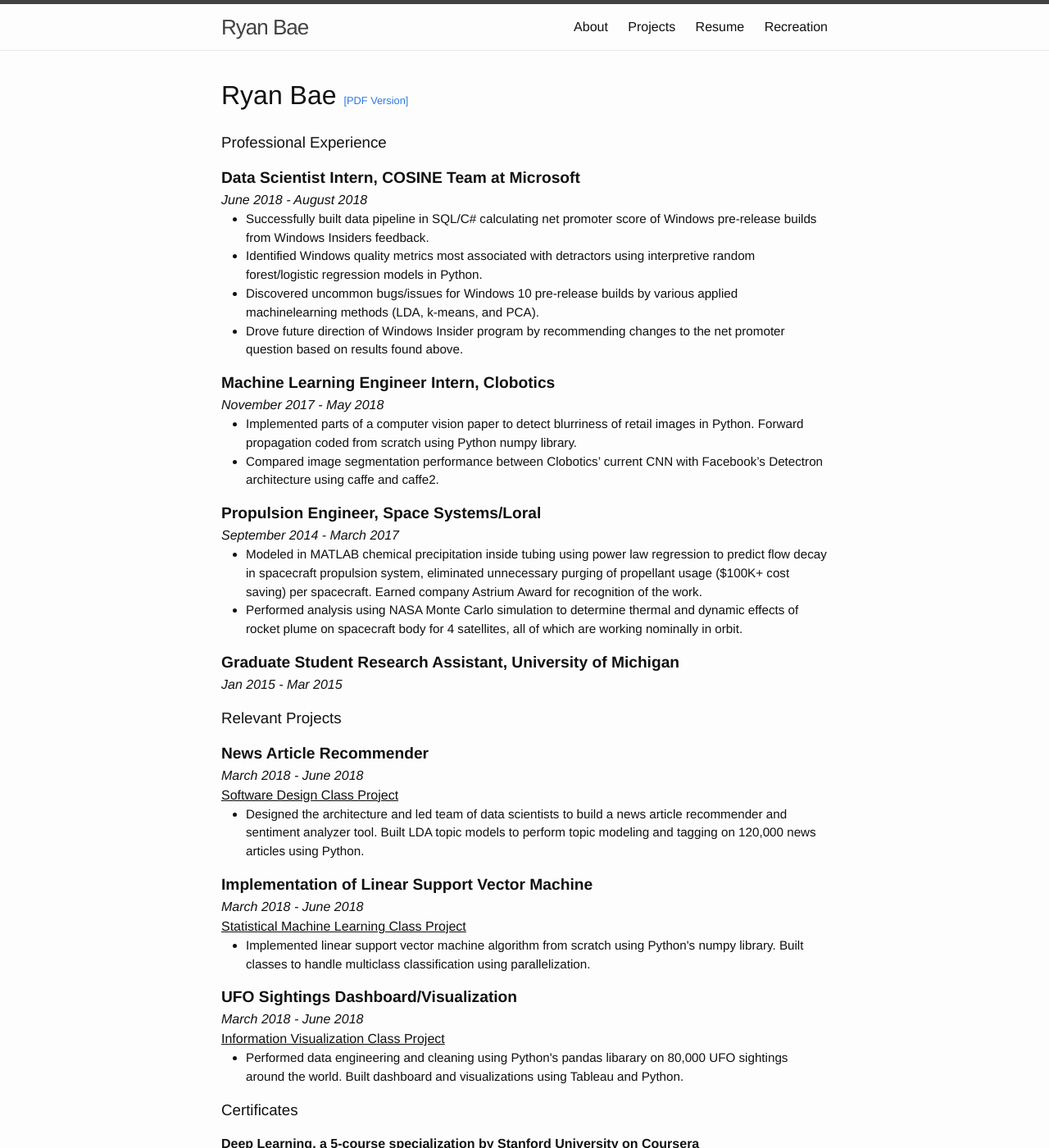
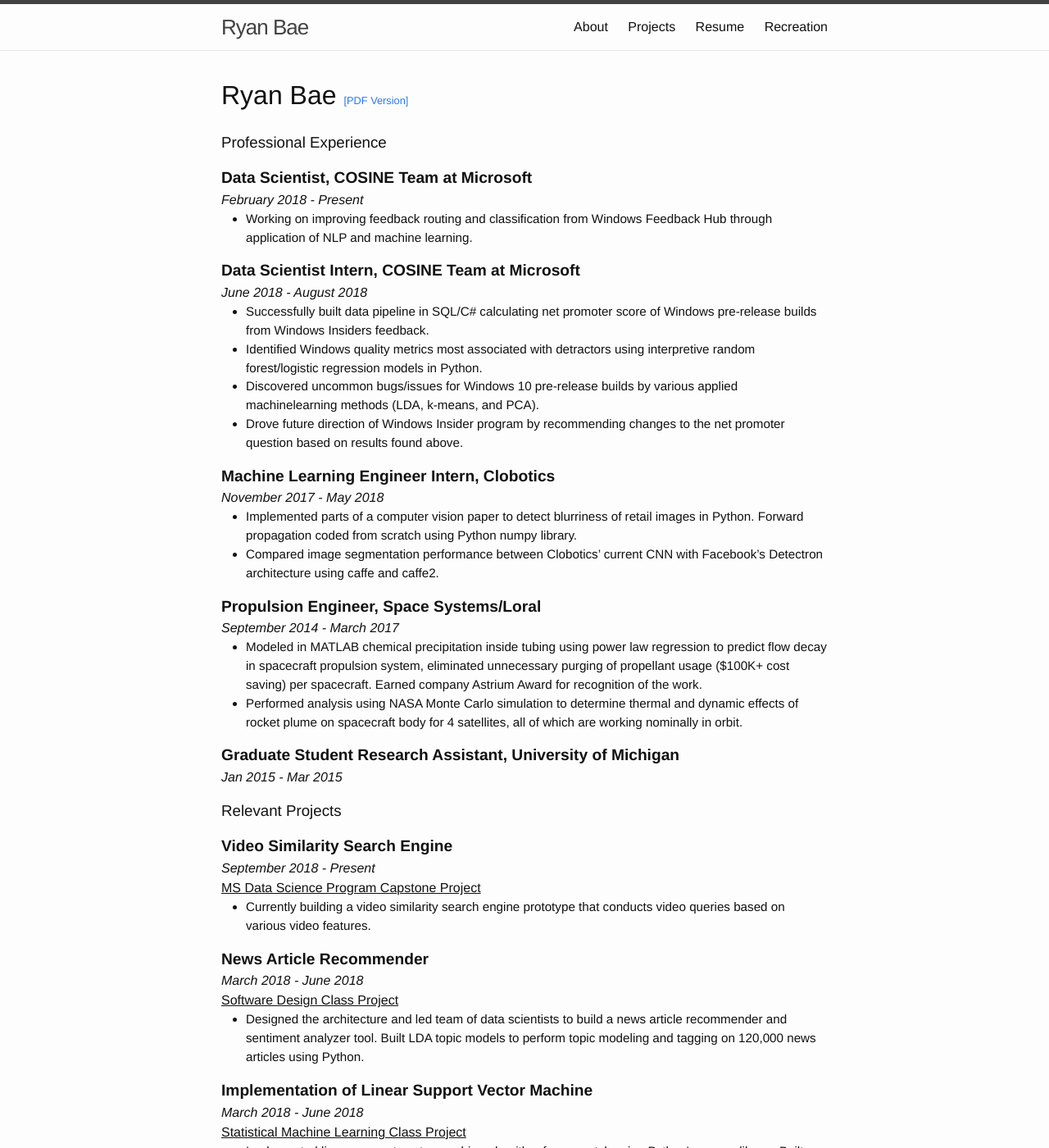
Before and after one commit to ryanbae89/ryanbae89.github.io, a Jekyll site: the page built from 03-resume.html, in a window 1280 px wide and 1400 px high. Shown: the whole window at 82% size. Built offline with Jekyll 4.4.1, drawn with Linux system fonts in a browser that asks for light colours.

Commit message:
updated about and resume sections, new post

```diff
--- a/03-resume.html
+++ b/03-resume.html
@@ -9,6 +9,16 @@ permalink: /resume/
 	<h1 style="margin-bottom: 20px;">Ryan Bae <a href="/files/RyanBaeResume_10172018.pdf" style="font-size: 0.4em;">[PDF Version]</a></h1>
 
 	<h3 class="text-muted ressection">Professional Experience</h3>
+
+	<div class="row"><div class="col-sm-12">
+		<b style="font-size: 1.2em;">Data Scientist, COSINE Team at Microsoft</b><br/>
+		<i>February 2018 - Present</i>
+		<ul style="font-size: 0.95em;">
+			<li>Working on improving feedback routing and classification from Windows Feedback Hub through application
+					of NLP and machine learning. </li>
+		</ul>
+	</div></div>
+
 	<div class="row"><div class="col-sm-12">
 		<b style="font-size: 1.2em;">Data Scientist Intern, COSINE Team at Microsoft</b><br/>
 		<i>June 2018 - August 2018</i>
@@ -39,8 +49,11 @@ Detectron	architecture	using	caffe	and	caffe2. </li>
 		<b style="font-size: 1.2em;">Propulsion Engineer, Space Systems/Loral</b><br/>
 		<i>September 2014 - March 2017</i>
 		<ul style="font-size: 0.95em;">
-			<li>Modeled in MATLAB chemical precipitation inside tubing using power law regression to predict flow decay in spacecraft propulsion system, eliminated unnecessary purging of propellant usage ($100K+ cost saving) per spacecraft. Earned company Astrium Award for recognition of the work. </li>
-      <li>Performed analysis using NASA Monte Carlo simulation to determine thermal and dynamic effects of rocket plume on spacecraft body for 4 satellites, all of which are working nominally in orbit. </li>
+			<li>Modeled in MATLAB chemical precipitation inside tubing using power law regression to predict flow
+				decay in spacecraft propulsion system, eliminated unnecessary purging of propellant usage ($100K+ cost saving)
+				per spacecraft. Earned company Astrium Award for recognition of the work. </li>
+      <li>Performed analysis using NASA Monte Carlo simulation to determine thermal and dynamic effects of
+				rocket plume on spacecraft body for 4 satellites, all of which are working nominally in orbit. </li>
 		</ul>
 	</div></div>
 
@@ -52,12 +65,24 @@ Detectron	architecture	using	caffe	and	caffe2. </li>
 	</div></div>
 
 	<h3 class="text-muted ressection">Relevant Projects</h3>
+
+	<div class="row"><div class="col-sm-12">
+		<b style="font-size: 1.2em;">Video Similarity Search Engine</b><br/>
+		<i>September 2018 - Present</i><br/>
+		<u>MS Data Science Program Capstone Project</u>
+		<ul style="font-size: 0.95em;">
+			<li>Currently building a video similarity search engine prototype that conducts video queries based on
+					various video features.</li>
+		</ul>
+	</div></div>
+
 	<div class="row"><div class="col-sm-12">
 		<b style="font-size: 1.2em;">News Article Recommender</b><br/>
 		<i>March 2018 - June 2018</i><br/>
 		<u>Software Design Class Project</u>
 		<ul style="font-size: 0.95em;">
-			<li>Designed the architecture and led team of data scientists to build a news article recommender and sentiment analyzer tool. Built LDA topic models to perform topic modeling and tagging on 120,000 news articles using Python.</li>
+			<li>Designed the architecture and led team of data scientists to build a news article recommender and sentiment
+				analyzer tool. Built LDA topic models to perform topic modeling and tagging on 120,000 news articles using Python.</li>
 		</ul>
 	</div></div>
 
@@ -66,7 +91,8 @@ Detectron	architecture	using	caffe	and	caffe2. </li>
     <i>March 2018 - June 2018</i><br/>
     <u>Statistical Machine Learning Class Project</u>
     <ul style="font-size: 0.95em;">
-      <li>Implemented linear support vector machine algorithm from scratch using Python's numpy library. Built classes to handle multiclass classification using parallelization.</li>
+      <li>Implemented linear support vector machine algorithm from scratch using Python's numpy library.
+				Built classes to handle multiclass classification using parallelization.</li>
     </ul>
   </div></div>
 
@@ -75,7 +101,8 @@ Detectron	architecture	using	caffe	and	caffe2. </li>
     <i>March 2018 - June 2018</i><br/>
     <u>Information Visualization Class Project</u>
     <ul style="font-size: 0.95em;">
-      <li>Performed data engineering and cleaning using Python's pandas libarary on 80,000 UFO sightings around the world. Built dashboard and visualizations using Tableau and Python. </li>
+      <li>Performed data engineering and cleaning using Python's pandas libarary on 80,000 UFO sightings around the world.
+				Built dashboard and visualizations using Tableau and Python. </li>
     </ul>
   </div></div>
 
```
Also changed, not shown: 01-about.md (+5 -3 lines), _posts/2018-09-16-welcome-to-jekyll0.markdown (added, +17 -0 lines), README.md (added), 1 other file. Lines whose indentation alone changed are shown as unchanged.
